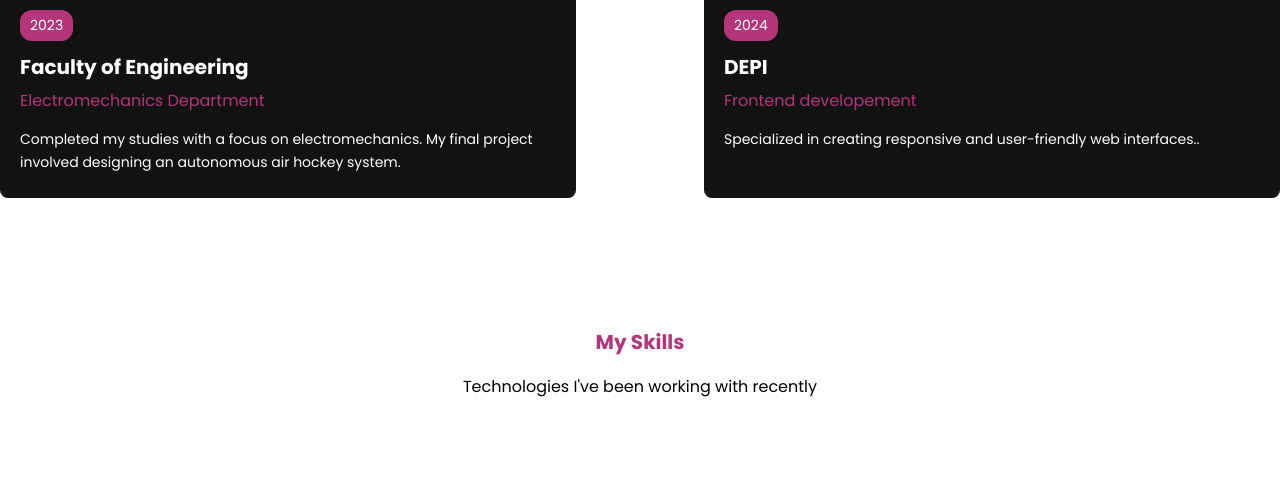
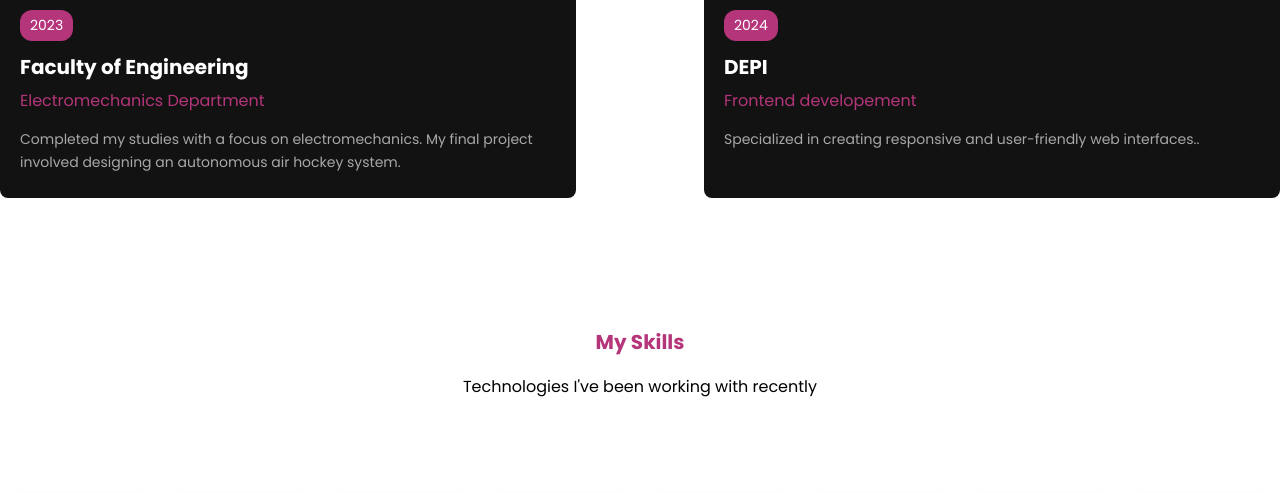
Before and after one commit to Eiman-99/Personal-Portfolio, a plain HTML site: page index.html in a window 1280 px wide. Shown: the part 1704-2197 px from the top of the page. Drawn offline with Linux system fonts and the light colour scheme.

Commit message:
Add more features

```diff
--- a/style.css
+++ b/style.css
@@ -361,7 +361,7 @@ h3 {
 }
 
 .card p {
-    color: #fff;
+    color: #a8a8a8;
     font-size: 14px;
     line-height: 1.6;
 }
```
